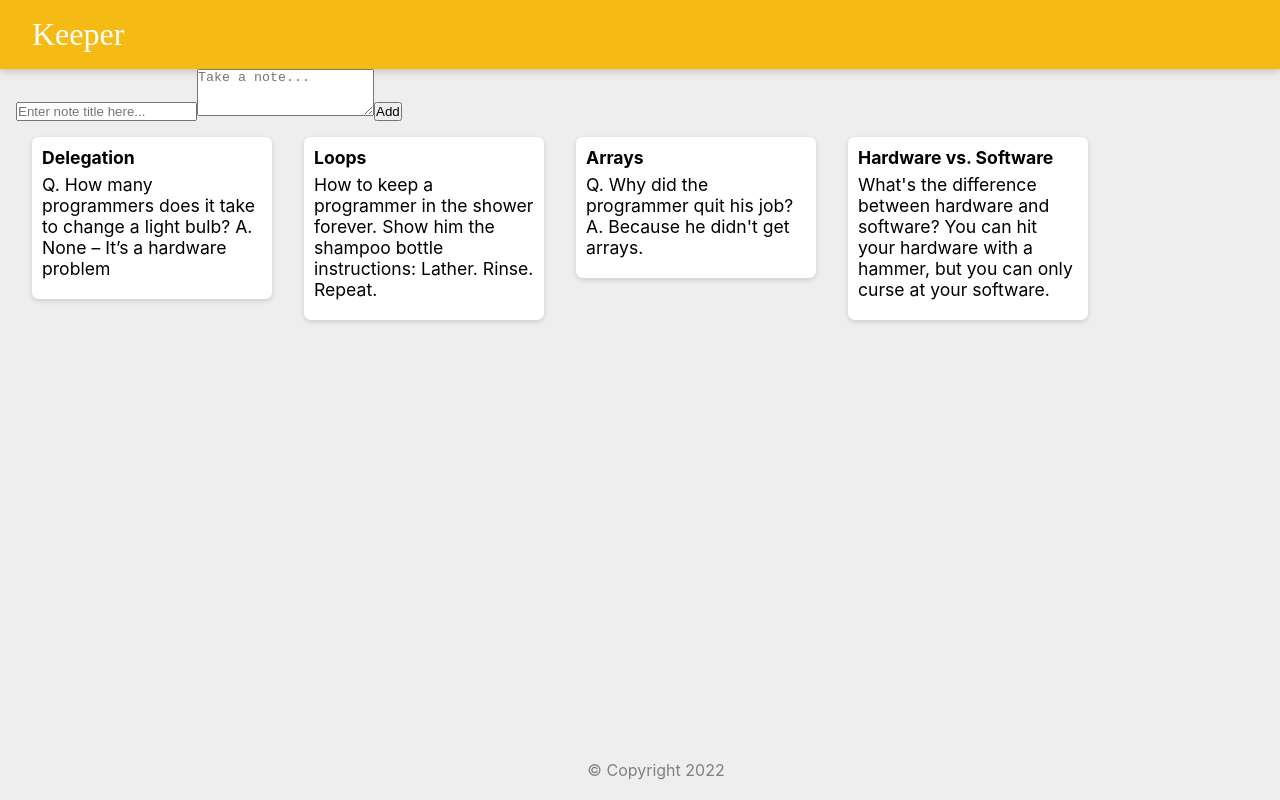
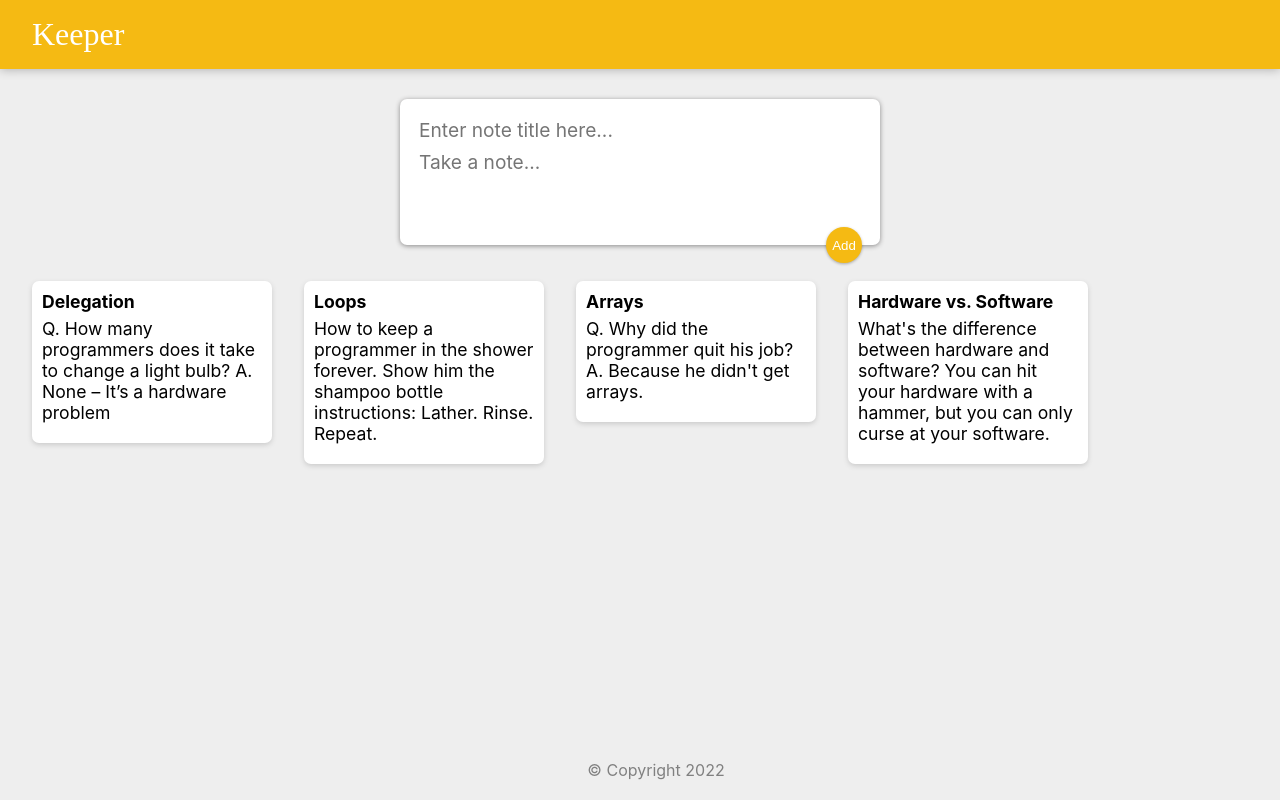
Before and after one commit to nk38104/keeper, a React (Create React App) app: page / in a window 1280 px wide. Built offline with nearby package versions, Linux system fonts and the light colour scheme.

Commit message:
Add style to create area component

```diff
--- a/src/components/App.css
+++ b/src/components/App.css
@@ -1,7 +1,7 @@
 * {
+  box-sizing: border-box;
+  margin: 0;
   padding: 0;
-  margin: 0;
-  box-sizing: border-box;
 }
 
 html {
--- a/src/components/CreateArea/CreateArea.css
+++ b/src/components/CreateArea/CreateArea.css
@@ -0,0 +1,35 @@
+form {
+    background: #fff;
+    border-radius: 7px;
+    box-shadow: 0 1px 5px rgb(138, 137, 137);
+    margin: 30px auto 20px auto;
+    padding: 15px;
+    position: relative;
+    width: 480px;
+}
+
+form input,
+form textarea {
+    border: none;
+    font-family: inherit;
+    font-size: 1.2em;
+    outline: none;
+    padding: 4px;
+    resize: none;
+    width: 100%;
+}
+
+form button {
+    background: #f5ba13;
+    border: none;
+    border-radius: 50%;
+    bottom: -18px;
+    box-shadow: 0 1px 3px rgba(0, 0, 0, 0.3);
+    color: #fff;
+    cursor: pointer;
+    height: 36px;
+    outline: none;
+    position: absolute;
+    right: 18px;
+    width: 36px;
+}
--- a/src/components/CreateArea/CreateArea.js
+++ b/src/components/CreateArea/CreateArea.js
@@ -1,4 +1,5 @@
 import React from "react";
+import "./CreateArea.css";
 
 
 const CreateArea = () => {
--- a/src/components/Footer/Footer.css
+++ b/src/components/Footer/Footer.css
@@ -1,9 +1,9 @@
 footer {
+    bottom: 0;
+    height: 2.5rem;
     position: absolute;
     text-align: center;
-    bottom: 0;
     width: 100vw;
-    height: 2.5rem;
 }
 
 footer p {
--- a/src/components/Header/Header.css
+++ b/src/components/Header/Header.css
@@ -1,8 +1,8 @@
 header {
     background-color: #f5ba13;
+    box-shadow: 0 0 10px 0 rgba(0, 0, 0, 0.3);
     margin: auto -16px;
     padding: 16px 32px;
-    box-shadow: 0 0 10px 0 rgba(0, 0, 0, 0.3);
 }
 
 header h1 {
--- a/src/components/Note/Note.css
+++ b/src/components/Note/Note.css
@@ -2,10 +2,10 @@
     background: #fff;
     border-radius: 7px;
     box-shadow: 0 2px 5px #ccc;
+    float: left;
+    margin: 16px;
     padding: 10px;
     width: 240px;
-    margin: 16px;
-    float: left;
 }
 
 .note h1 {
```
